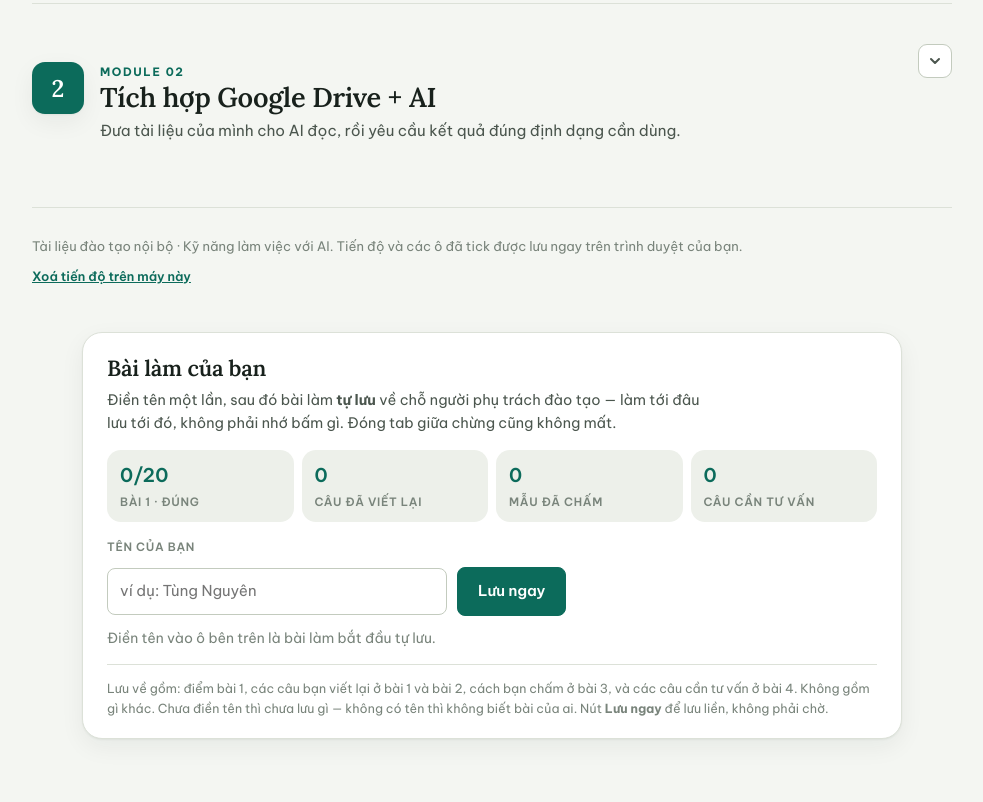
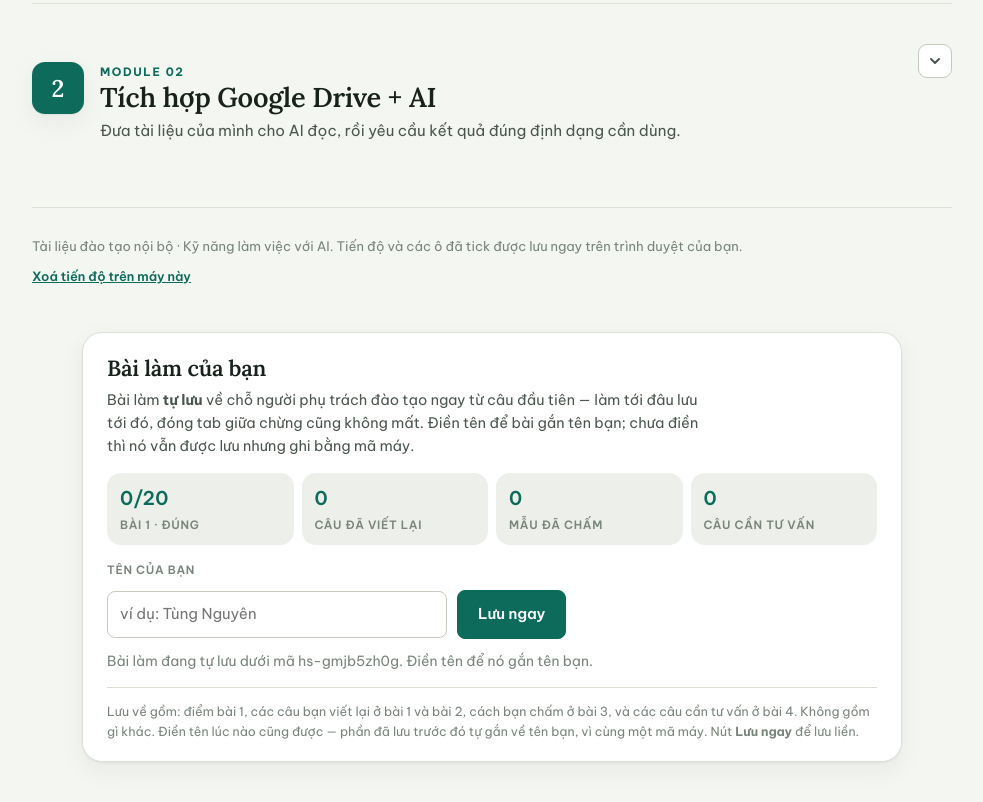
Before and after one commit to myafp/chuanhoadulieu, a plain HTML site: page ky-nang-lam-viec-voi-ai.html in a window 1280 px wide. Shown: the part 550-1352 px from the top of the page, without its empty margins (148-1131 px from the left). Drawn offline with Linux system fonts and the light colour scheme.

Commit message:
Đồng bộ từ aBP@6f3b935

```diff
--- a/chung.js
+++ b/chung.js
@@ -19,7 +19,7 @@ const REPO_CONG = "myafp/chuanhoadulieu";
 // Wrangler in ra URL dạng https://afp-gop-y.<tên>.workers.dev — dán vào đây.
 // Phiên bản của chính file này, do cong/xuat-ban.sh dập vào lúc xuất bản.
 // So với du-lieu/phien-ban.json trên máy chủ để biết trang đang chạy có cũ không.
-const PHIEN_BAN = "20260910-043523";
+const PHIEN_BAN = "20260910-045003";
 
 // Trang mở sẵn trong tab thì giữ mã cũ vô hạn, mà GitHub Pages đệm HTML 10 phút
 // nữa. Một nhân viên đã mất cả buổi gõ vì chuyện này: bản cũ mở form Issue của
--- a/ky-nang-lam-viec-voi-ai.html
+++ b/ky-nang-lam-viec-voi-ai.html
@@ -1277,8 +1277,9 @@ https://docs.google.com/spreadsheets/..."></textarea>
 <section id="kqGui">
   <div class="kq-hop">
     <h2>Bài làm của bạn</h2>
-    <p class="kq-dan">Điền tên một lần, sau đó bài làm <b>tự lưu</b> về chỗ người phụ trách đào tạo
-       — làm tới đâu lưu tới đó, không phải nhớ bấm gì. Đóng tab giữa chừng cũng không mất.</p>
+    <p class="kq-dan">Bài làm <b>tự lưu</b> về chỗ người phụ trách đào tạo ngay từ câu đầu tiên —
+       làm tới đâu lưu tới đó, đóng tab giữa chừng cũng không mất. Điền tên để bài gắn tên bạn;
+       chưa điền thì nó vẫn được lưu nhưng ghi bằng mã máy.</p>
     <div class="kq-tom" id="kqTom"></div>
     <div class="kq-hang">
       <label for="kqTen">Tên của bạn</label>
@@ -1287,8 +1288,8 @@ https://docs.google.com/spreadsheets/..."></textarea>
     </div>
     <div class="kq-bao" id="kqBao"></div>
     <p class="kq-nhac">Lưu về gồm: điểm bài 1, các câu bạn viết lại ở bài 1 và bài 2, cách bạn chấm
-       ở bài 3, và các câu cần tư vấn ở bài 4. Không gồm gì khác. Chưa điền tên thì chưa lưu gì
-       — không có tên thì không biết bài của ai. Nút <b>Lưu ngay</b> để lưu liền, không phải chờ.</p>
+       ở bài 3, và các câu cần tư vấn ở bài 4. Không gồm gì khác. Điền tên lúc nào cũng được —
+       phần đã lưu trước đó tự gắn về tên bạn, vì cùng một mã máy. Nút <b>Lưu ngay</b> để lưu liền.</p>
   </div>
 </section>
 
@@ -1298,6 +1299,20 @@ https://docs.google.com/spreadsheets/..."></textarea>
   var API = "https://abp.alpha-5ae.workers.dev";
   var LUONG = "ky-nang-ai";
   var LS = "ai-skills-v1";          // đúng khoá bản gốc đang dùng
+  var LS_MA = "afp-hs-ma";          // mã máy, để lưu được trước khi người ta kịp đặt tên
+
+  /* Mã máy ẩn danh. Chờ điền tên rồi mới lưu thì ai làm xong đóng tab mà chưa đặt
+     tên là mất trắng — mà đó là số đông. Nên lưu ngay từ thao tác đầu, ghi kèm mã;
+     lúc nào người ta điền tên, những lượt trước cùng mã đó tự gắn về tên. */
+  function maMay() {
+    var m;
+    try { m = localStorage.getItem(LS_MA); } catch (e) {}
+    if (!m) {
+      m = "hs-" + Math.random().toString(36).slice(2, 8) + Date.now().toString(36).slice(-3);
+      try { localStorage.setItem(LS_MA, m); } catch (e) {}
+    }
+    return m;
+  }
   var $ = function (id) { return document.getElementById(id); };
 
   function trangThai() {
@@ -1346,6 +1361,7 @@ https://docs.google.com/spreadsheets/..."></textarea>
 
   function goi(t) {
     var ds = [], s = tomTat(t), k, i;
+    ds.push({ rid: "ma", k: 0, cot: "Mã máy", cu: "", moi: maMay() });
     ds.push({ rid: "tong", k: 0, cot: "Tổng kết",
               cu: "", moi: "Bài 1 đúng " + s.dung + "/" + s.tong +
                    " · viết lại " + (s.b1 + s.b2) + " câu · chấm " + s.b3 +
@@ -1397,18 +1413,18 @@ https://docs.google.com/spreadsheets/..."></textarea>
   var daLuu = "", lucLuu = 0, dangLuu = false;
 
   function than() {
+    // ds luôn có sẵn hai mục khung (mã máy, tổng kết); dưới ba mục là chưa làm gì.
     var ten = $("kqTen").value.trim(), ds = goi(trangThai());
-    if (!ten || ds.length <= 1) return null;
-    return { ten: ten, luong: LUONG, sua: ds, them: [] };
+    if (ds.length <= 2) return null;
+    // Worker đòi trường ten không rỗng. Chưa đặt tên thì ghi bằng mã máy, trang
+    // đối soát gộp lại sau — chứ không bịa một cái tên.
+    return { ten: ten || maMay(), luong: LUONG, sua: ds, them: [] };
   }
 
   function luu(taySai, roiTab) {
     var b = than();
     if (!b) {
-      if (taySai) bao($("kqTen").value.trim()
-        ? "Chưa có bài nào để lưu. Làm vài bài rồi quay lại."
-        : "Điền tên đã — không có tên thì không biết bài của ai.", "loi");
-      if (!$("kqTen").value.trim() && taySai) $("kqTen").focus();
+      if (taySai) bao("Chưa có bài nào để lưu. Làm vài bài rồi quay lại.", "loi");
       return;
     }
     var chuoi = JSON.stringify(b);
@@ -1429,7 +1445,10 @@ https://docs.google.com/spreadsheets/..."></textarea>
         dangLuu = false;
         if (!r.ok) { bao("Chưa lưu được — " + (j.loi || ("máy chủ trả " + r.status)), "loi"); return; }
         daLuu = chuoi; lucLuu = Date.now();
-        bao("Đã lưu lúc " + dongHo() + ". Làm tiếp đi, bài tự lưu.", "xong");
+        bao($("kqTen").value.trim()
+          ? "Đã lưu lúc " + dongHo() + ". Làm tiếp đi, bài tự lưu."
+          : "Đã lưu lúc " + dongHo() + " dưới mã " + maMay() +
+            ". Điền tên để bài gắn tên bạn.", "xong");
       });
     }).catch(function (e) {
       dangLuu = false;
@@ -1475,7 +1494,7 @@ https://docs.google.com/spreadsheets/..."></textarea>
 
   function nhacTen() {
     if ($("kqTen").value.trim() || $("kqBao").textContent) return;
-    bao("Điền tên vào ô bên trên là bài làm bắt đầu tự lưu.", "cho");
+    bao("Bài làm đang tự lưu dưới mã " + maMay() + ". Điền tên để nó gắn tên bạn.", "cho");
   }
   $("kqTen").addEventListener("input", function () {
     if ($("kqTen").value.trim() && $("kqBao").classList.contains("cho")) bao("", "");
--- a/phien-ban.json
+++ b/phien-ban.json
@@ -1 +1 @@
-{"phien_ban":"20260910-043523"}
+{"phien_ban":"20260910-045003"}
```
